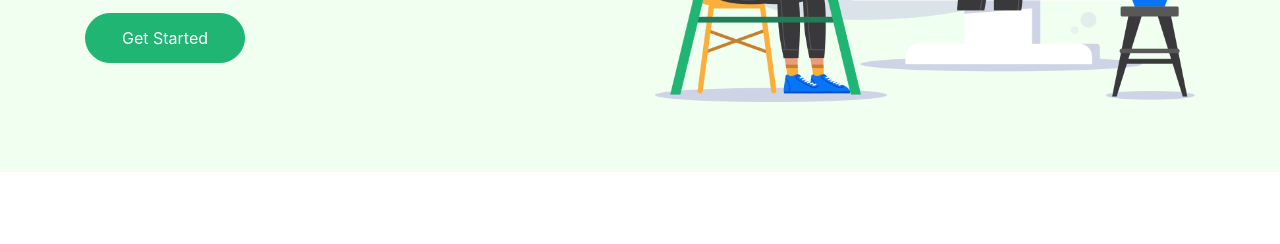
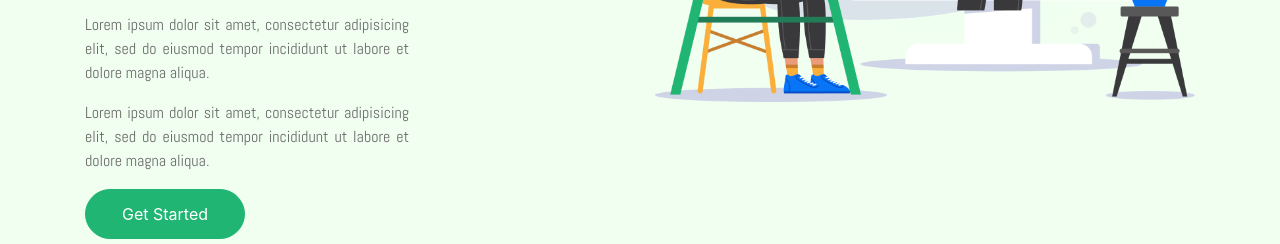
Before and after one commit to Raafay009/example2, a plain HTML site: page index.html in a window 1280 px wide. Shown: the part 412-656 px from the top of the page. Drawn offline with nearby package versions, Linux system fonts and the light colour scheme.

Commit message:
update index.html
update

```diff
--- a/index.html
+++ b/index.html
@@ -119,6 +119,14 @@
                 any schedule
               </span>
             </h1>
+            <p class="content" data-aos="fade-up" data-aos-delay="100">
+              Lorem ipsum dolor sit amet, consectetur adipisicing elit, sed do eiusmod
+              tempor incididunt ut labore et dolore magna aliqua.
+            </p>
+            <p class="content" data-aos="fade-up" data-aos-delay="100">
+              Lorem ipsum dolor sit amet, consectetur adipisicing elit, sed do eiusmod
+              tempor incididunt ut labore et dolore magna aliqua.
+            </p>
             <p class="content" data-aos="fade-up" data-aos-delay="100">
               Lorem ipsum dolor sit amet, consectetur adipisicing elit, sed do eiusmod
               tempor incididunt ut labore et dolore magna aliqua.
```
